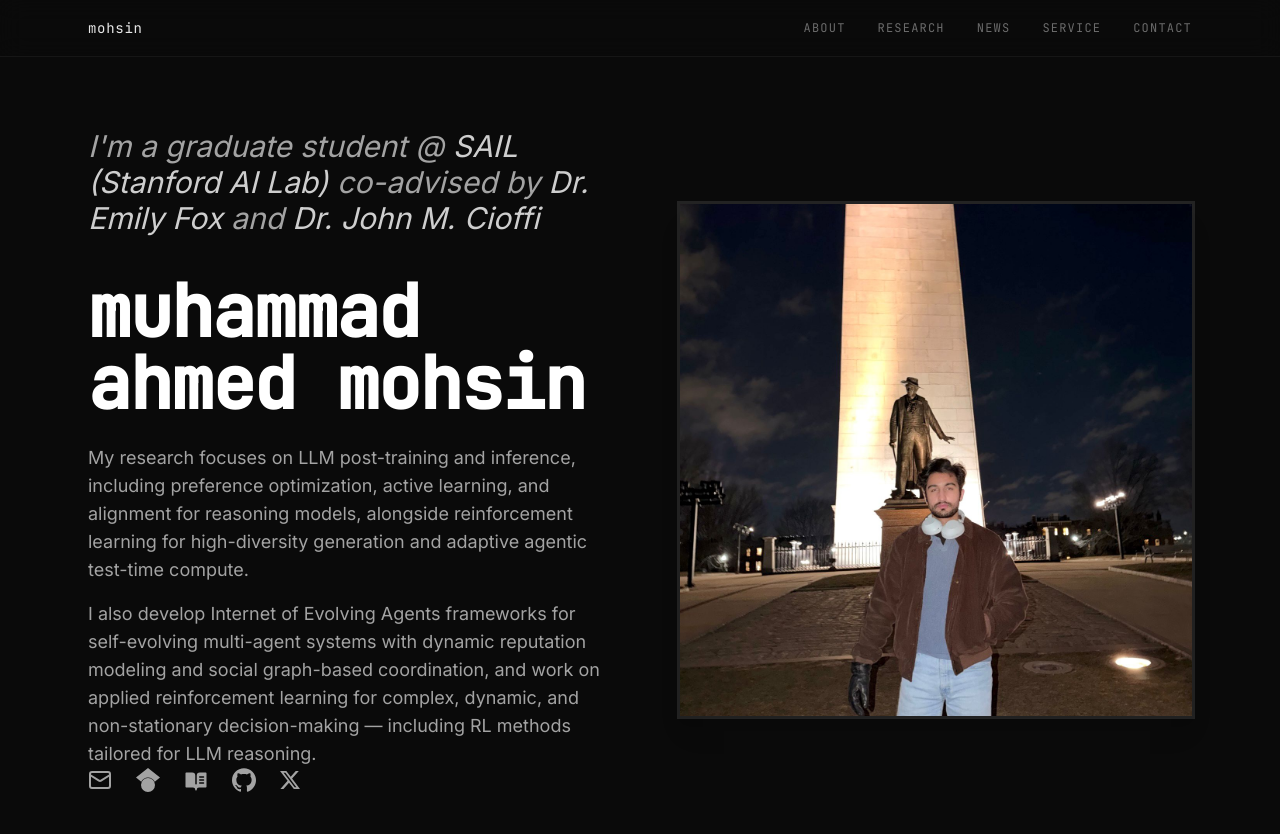
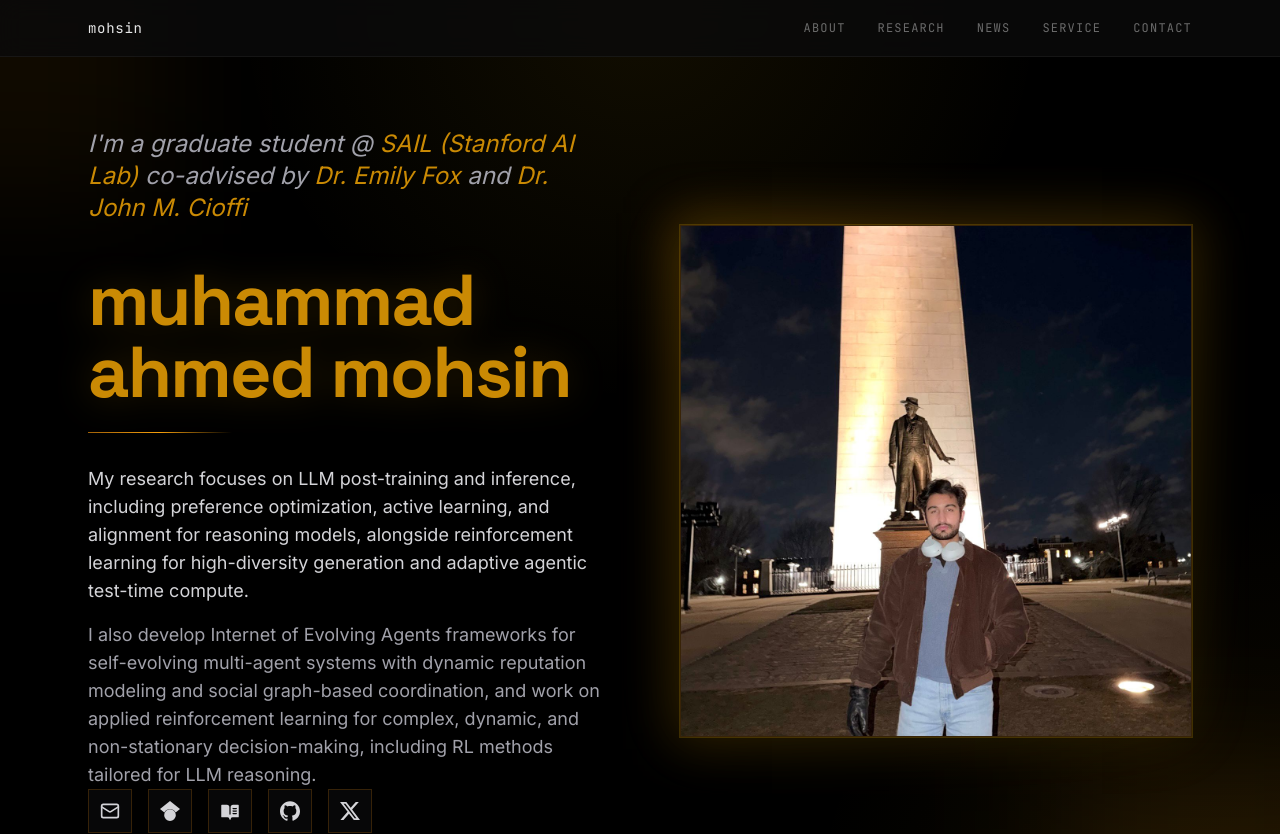
Before and after one commit to ahmd-mohsin/ahmd-mohsin.github.io, a Next.js app: page / in a window 1280 px wide. Shown: the top 834 px of the page. Built offline with nearby package versions, Linux system fonts and the light colour scheme.

Commit message:
[minor] updated the front page

```diff
--- a/src/components/HeroSection.tsx
+++ b/src/components/HeroSection.tsx
@@ -7,23 +7,30 @@ export function HeroSection() {
   return (
     <section
       id="about"
-      className="pt-32 pb-32 flex items-center justify-center min-h-[90vh]"
+      className="relative min-h-[90vh] overflow-hidden bg-black pt-32 pb-32 flex items-center justify-center"
     >
-      <div className="max-w-6xl mx-auto px-6">
-        <div className="flex flex-col md:flex-row-reverse items-center gap-12 md:gap-20">
+      {/* Background accents */}
+      <div className="pointer-events-none absolute inset-0">
+        <div className="absolute left-[-8rem] top-[-6rem] h-72 w-72 rounded-full bg-yellow-700/10 blur-3xl" />
+        <div className="absolute right-[-6rem] bottom-[-8rem] h-80 w-80 rounded-full bg-amber-500/10 blur-3xl" />
+        <div className="absolute inset-0 bg-[radial-gradient(circle_at_top,rgba(234,179,8,0.08),transparent_35%),radial-gradient(circle_at_bottom_right,rgba(202,138,4,0.08),transparent_30%)]" />
+      </div>
 
+      <div className="relative z-10 max-w-6xl mx-auto px-6">
+        <div className="flex flex-col md:flex-row-reverse items-center gap-14 md:gap-20">
           {/* Profile Image */}
           <motion.div
-            initial={{ opacity: 0, scale: 0.9 }}
-            animate={{ opacity: 1, scale: 1 }}
-            transition={{ duration: 0.6 }}
+            initial={{ opacity: 0, scale: 0.92, y: 10 }}
+            animate={{ opacity: 1, scale: 1, y: 0 }}
+            transition={{ duration: 0.7 }}
             className="flex-shrink-0 relative"
           >
-            <div className="relative w-80 h-80 md:w-[32rem] md:h-[32rem] rounded-full overflow-hidden ring ring-white/10 shadow-xl bg-black/50">
+            <div className="absolute -inset-3 rounded-full bg-gradient-to-br from-yellow-700/30 via-amber-500/10 to-transparent blur-xl" />
+            <div className="relative w-80 h-80 md:w-[32rem] md:h-[32rem] rounded-full overflow-hidden border border-yellow-700/30 ring-1 ring-yellow-500/20 shadow-[0_0_60px_rgba(234,179,8,0.12)] bg-zinc-950/90">
               <img
                 src="/ahmed.jpeg"
                 alt="Muhammad Ahmed Mohsin"
-                className="w-full h-full object-cover"
+                className="w-full h-full object-cover scale-[1.02] hover:scale-[1.05] transition-transform duration-700"
                 draggable={false}
               />
             </div>
@@ -31,20 +38,19 @@ export function HeroSection() {
 
           {/* Text Content */}
           <div className="text-center md:text-left flex-1">
-
             {/* Affiliation */}
             <motion.div
-              initial={{ opacity: 0, y: 20 }}
+              initial={{ opacity: 0, y: 22 }}
               animate={{ opacity: 1, y: 0 }}
-              transition={{ delay: 0.2, duration: 0.6 }}
+              transition={{ delay: 0.15, duration: 0.65 }}
             >
-              <p className="text-xl md:text-3xl italic text-muted-foreground leading-relaxed max-w-2xl mb-10">
-                I'm a graduate student @{" "}
+              <p className="text-lg md:text-2xl italic text-zinc-400 leading-relaxed max-w-2xl mb-8 md:mb-10">
+                I&apos;m a graduate student @{" "}
                 <a
                   href="https://stanford.edu/"
                   target="_blank"
                   rel="noopener noreferrer"
-                  className="text-white/80 hover:text-white transition-colors"
+                  className="text-yellow-600 hover:text-yellow-400 transition-colors duration-300"
                 >
                   SAIL (Stanford AI Lab)
                 </a>{" "}
@@ -53,7 +59,7 @@ export function HeroSection() {
                   href="https://statistics.stanford.edu/people/emily-b-fox"
                   target="_blank"
                   rel="noopener noreferrer"
-                  className="text-white/80 hover:text-white transition-colors"
+                  className="text-yellow-600 hover:text-yellow-400 transition-colors duration-300"
                 >
                   Dr. Emily Fox
                 </a>{" "}
@@ -62,7 +68,7 @@ export function HeroSection() {
                   href="https://cioffi-group.stanford.edu/"
                   target="_blank"
                   rel="noopener noreferrer"
-                  className="text-white/80 hover:text-white transition-colors"
+                  className="text-yellow-600 hover:text-yellow-400 transition-colors duration-300"
                 >
                   Dr. John M. Cioffi
                 </a>
@@ -71,93 +77,102 @@ export function HeroSection() {
 
             {/* Name */}
             <motion.div
-              initial={{ opacity: 0, y: 20 }}
+              initial={{ opacity: 0, y: 22 }}
               animate={{ opacity: 1, y: 0 }}
-              transition={{ delay: 0.1, duration: 0.6 }}
+              transition={{ delay: 0.05, duration: 0.65 }}
             >
-              <h1 className="text-4xl md:text-6xl lg:text-7xl font-display font-bold font-mono tracking-tight mb-6 text-white lowercase">
+              <h1 className="text-4xl md:text-6xl lg:text-7xl font-display font-bold tracking-tight mb-6 lowercase text-yellow-600 drop-shadow-[0_0_18px_rgba(202,138,4,0.22)]">
                 Muhammad Ahmed Mohsin
               </h1>
             </motion.div>
 
+            {/* Divider */}
+            <motion.div
+              initial={{ opacity: 0, scaleX: 0.8 }}
+              animate={{ opacity: 1, scaleX: 1 }}
+              transition={{ delay: 0.2, duration: 0.6 }}
+              className="mb-6 md:mb-8"
+            >
+              <div className="h-px w-28 md:w-36 mx-auto md:mx-0 bg-gradient-to-r from-yellow-700 via-amber-500 to-transparent" />
+            </motion.div>
+
             {/* Research Description */}
             <motion.div
-              initial={{ opacity: 0, y: 20 }}
+              initial={{ opacity: 0, y: 22 }}
               animate={{ opacity: 1, y: 0 }}
-              transition={{ delay: 0.3, duration: 0.6 }}
+              transition={{ delay: 0.25, duration: 0.65 }}
               className="space-y-4"
             >
-              <p className="text-base md:text-lg text-muted-foreground leading-relaxed max-w-2xl mx-auto md:mx-0">
-                My research focuses on LLM post-training and inference, including preference optimization, active learning, and alignment for reasoning models, alongside reinforcement learning for high-diversity generation and adaptive agentic test-time compute.
+              <p className="text-base md:text-lg text-zinc-300 leading-relaxed max-w-2xl mx-auto md:mx-0">
+                My research focuses on LLM post-training and inference,
+                including preference optimization, active learning, and
+                alignment for reasoning models, alongside reinforcement
+                learning for high-diversity generation and adaptive agentic
+                test-time compute.
               </p>
 
-              <p className="text-base md:text-lg text-muted-foreground leading-relaxed max-w-2xl mx-auto md:mx-0 mb-10">
-                I also develop Internet of Evolving Agents frameworks for self-evolving multi-agent systems with dynamic reputation modeling and social graph-based coordination, and work on applied reinforcement learning for complex, dynamic, and non-stationary decision-making — including RL methods tailored for LLM reasoning.
+              <p className="text-base md:text-lg text-zinc-400 leading-relaxed max-w-2xl mx-auto md:mx-0 mb-10">
+                I also develop Internet of Evolving Agents frameworks for
+                self-evolving multi-agent systems with dynamic reputation
+                modeling and social graph-based coordination, and work on
+                applied reinforcement learning for complex, dynamic, and
+                non-stationary decision-making, including RL methods tailored
+                for LLM reasoning.
               </p>
             </motion.div>
 
             {/* Social Icons */}
             <motion.div
-              initial={{ opacity: 0, y: 20 }}
+              initial={{ opacity: 0, y: 22 }}
               animate={{ opacity: 1, y: 0 }}
-              transition={{ delay: 0.4, duration: 0.6 }}
-              className="flex flex-wrap items-center justify-center md:justify-start gap-6"
+              transition={{ delay: 0.35, duration: 0.65 }}
+              className="flex flex-wrap items-center justify-center md:justify-start gap-4"
               data-no-custom-cursor
             >
-              <a
-                href="mailto:muahmed@stanford.edu"
-                title="Email"
-                aria-label="Email"
-                className="text-muted-foreground hover:text-white transition-colors"
-              >
-                <Mail className="w-6 h-6" />
-              </a>
-
-              <a
-                href="https://scholar.google.co.uk/citations?user=ccxOv_QAAAAJ&hl=en"
-                target="_blank"
-                rel="noopener noreferrer"
-                title="Google Scholar"
-                aria-label="Google Scholar"
-                className="text-muted-foreground hover:text-white transition-colors"
-              >
-                <SiGooglescholar className="w-6 h-6" />
-              </a>
-
-              <a
-                href="https://dblp.org/pid/354/9627.html"
-                target="_blank"
-                rel="noopener noreferrer"
-                title="DBLP"
-                aria-label="DBLP"
-                className="text-muted-foreground hover:text-white transition-colors"
-              >
-                <PiBookOpenTextFill className="w-6 h-6" />
-              </a>
-
-              <a
-                href="https://github.com/ahmd-mohsin"
-                target="_blank"
-                rel="noopener noreferrer"
-                title="GitHub"
-                aria-label="GitHub"
-                className="text-muted-foreground hover:text-white transition-colors"
-              >
-                <SiGithub className="w-6 h-6" />
-              </a>
-
-              <a
-                href="https://twitter.com/ahmedmohsin7338"
-                target="_blank"
-                rel="noopener noreferrer"
-                title="X (Twitter)"
-                aria-label="X"
-                className="text-muted-foreground hover:text-white transition-colors"
-              >
-                <SiX className="w-5 h-5" />
-              </a>
+              {[
+                {
+                  href: "mailto:muahmed@stanford.edu",
+                  label: "Email",
+                  icon: <Mail className="w-5 h-5" />,
+                },
+                {
+                  href: "https://scholar.google.co.uk/citations?user=ccxOv_QAAAAJ&hl=en",
+                  label: "Google Scholar",
+                  icon: <SiGooglescholar className="w-5 h-5" />,
+                  external: true,
+                },
+                {
+                  href: "https://dblp.org/pid/354/9627.html",
+                  label: "DBLP",
+                  icon: <PiBookOpenTextFill className="w-5 h-5" />,
+                  external: true,
+                },
+                {
+                  href: "https://github.com/ahmd-mohsin",
+                  label: "GitHub",
+                  icon: <SiGithub className="w-5 h-5" />,
+                  external: true,
+                },
+                {
+                  href: "https://twitter.com/ahmedmohsin7338",
+                  label: "X",
+                  icon: <SiX className="w-5 h-5" />,
+                  external: true,
+                },
+              ].map((item) => (
+                <a
+                  key={item.label}
+                  href={item.href}
+                  target={item.external ? "_blank" : undefined}
+                  rel={item.external ? "noopener noreferrer" : undefined}
+                  title={item.label}
+                  aria-label={item.label}
+                  className="group inline-flex h-11 w-11 items-center justify-center rounded-full border border-yellow-700/30 bg-zinc-950/80 text-zinc-300 shadow-md transition-all duration-300 hover:-translate-y-1 hover:border-yellow-500/60 hover:bg-yellow-600/10 hover:text-yellow-400 hover:shadow-[0_0_22px_rgba(234,179,8,0.18)]"
+                >
+                  {item.icon}
+                </a>
+              ))}
             </motion.div>
-
           </div>
         </div>
       </div>
--- a/src/components/NewsSection.tsx
+++ b/src/components/NewsSection.tsx
@@ -10,7 +10,7 @@ const newsItems = [
   {
     date: "August 2025",
     content:
-      "Received recognition for exemplary reviewer 2025 for IEEE Wireless Communications Magazine special issue October 2025.",
+      "Received recognition for exemplary reviewer 2025 for IEEE Wireless Communications Letters 2025.",
   },
   {
     date: "July 2025",
```
